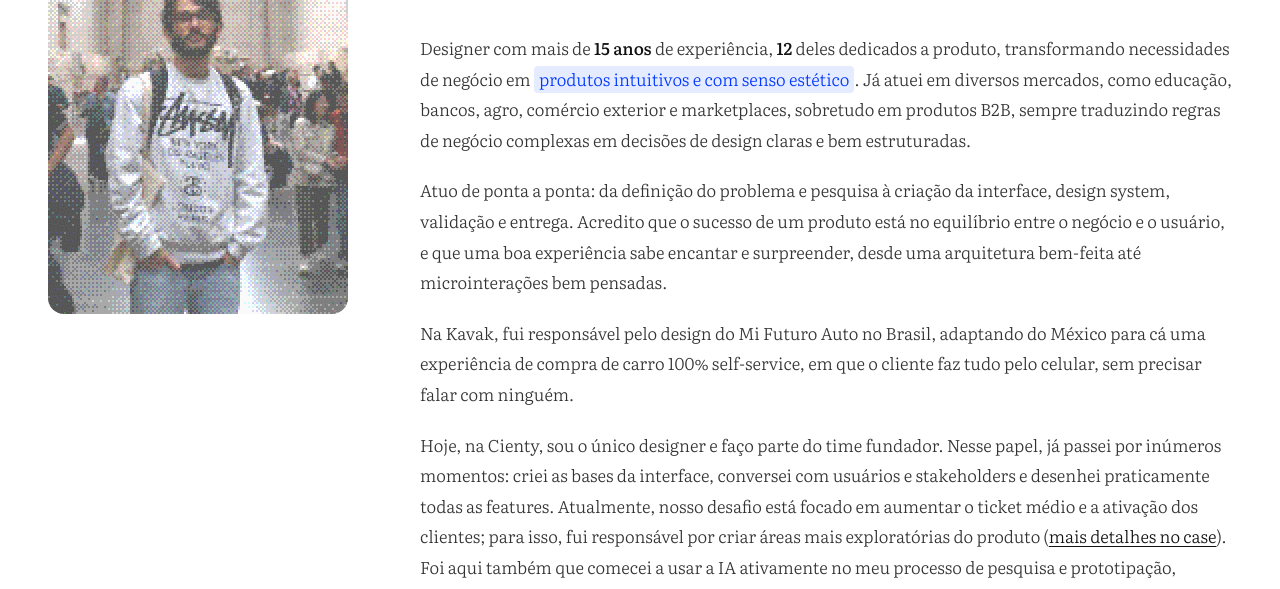
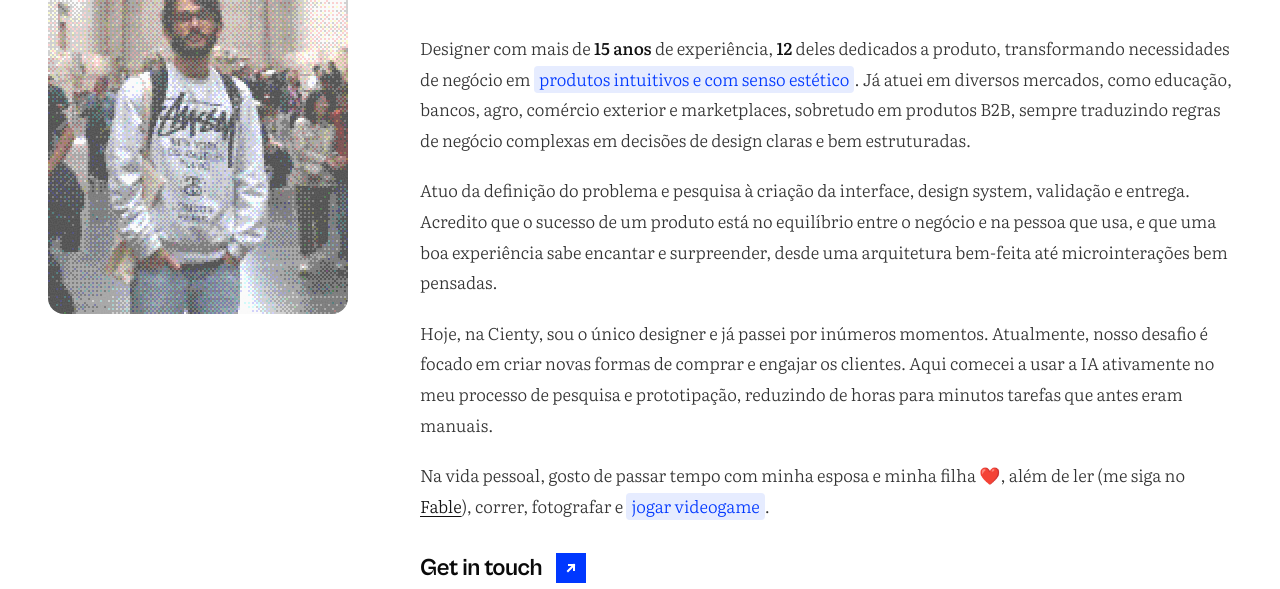
Before and after one commit to diegordrgs/diegordrgs.github.io, a plain HTML site: page about.html in a window 1280 px wide. Shown: the part 210-799 px from the top of the page. Drawn offline with Linux system fonts and the light colour scheme.

Commit message:
Update about page bio text (#41)
Claude-Session: https://claude.ai/code/session_01NFYWjifnNAQFcfmEUi1yD3

Co-authored-by: Claude <noreply@anthropic.com>

```diff
--- a/about.html
+++ b/about.html
@@ -88,9 +88,8 @@
     <p class="about-role-line" data-en="Senior Product Designer · São Paulo, Brazil">Designer de Produto Sênior · São Paulo, Brasil</p>
 
     <p class="about-bio">Designer com mais de <strong class="hl">15 anos</strong> de experiência, <strong class="hl">12</strong> deles dedicados a produto, transformando necessidades de negócio em <span class="hover-float" data-float="floatWork">produtos intuitivos e com senso estético</span>. Já atuei em diversos mercados, como educação, bancos, agro, comércio exterior e marketplaces, sobretudo em produtos B2B, sempre traduzindo regras de negócio complexas em decisões de design claras e bem estruturadas.</p>
-    <p class="about-bio">Atuo de ponta a ponta: da definição do problema e pesquisa à criação da interface, design system, validação e entrega. Acredito que o sucesso de um produto está no equilíbrio entre o negócio e o usuário, e que uma boa experiência sabe encantar e surpreender, desde uma arquitetura bem-feita até microinterações bem pensadas.</p>
-    <p class="about-bio">Na Kavak, fui responsável pelo design do Mi Futuro Auto no Brasil, adaptando do México para cá uma experiência de compra de carro 100% self-service, em que o cliente faz tudo pelo celular, sem precisar falar com ninguém.</p>
-    <p class="about-bio">Hoje, na Cienty, sou o único designer e faço parte do time fundador. Nesse papel, já passei por inúmeros momentos: criei as bases da interface, conversei com usuários e stakeholders e desenhei praticamente todas as features. Atualmente, nosso desafio está focado em aumentar o ticket médio e a ativação dos clientes; para isso, fui responsável por criar áreas mais exploratórias do produto (<a class="about-inline-link" href="case-cienty.html">mais detalhes no case</a>). Foi aqui também que comecei a usar a IA ativamente no meu processo de pesquisa e prototipação, reduzindo de horas para minutos tarefas que antes eram manuais.</p>
+    <p class="about-bio">Atuo da definição do problema e pesquisa à criação da interface, design system, validação e entrega. Acredito que o sucesso de um produto está no equilíbrio entre o negócio e na pessoa que usa, e que uma boa experiência sabe encantar e surpreender, desde uma arquitetura bem-feita até microinterações bem pensadas.</p>
+    <p class="about-bio">Hoje, na Cienty, sou o único designer e já passei por inúmeros momentos. Atualmente, nosso desafio é focado em criar novas formas de comprar e engajar os clientes. Aqui comecei a usar a IA ativamente no meu processo de pesquisa e prototipação, reduzindo de horas para minutos tarefas que antes eram manuais.</p>
     <p class="about-bio">Na vida pessoal, gosto de passar tempo com minha esposa e minha filha ❤️, além de ler (me siga no <a class="about-inline-link" href="https://fable.co/" target="_blank" rel="noopener">Fable</a>), correr, fotografar e <span class="hover-float" data-float="floatZelda">jogar videogame</span>.</p>
 
     <a href="mailto:diegorodrigues@me.com?subject=Portfolio Contact" class="about-cv-link scribble-link"><span class="cv-link-text scribble-host" data-en="Get in touch">Fale comigo</span><span class="cv-link-arrow" aria-hidden="true"><svg viewBox="0 0 16 16" fill="none" stroke="currentColor" stroke-width="2" stroke-linecap="square"><path d="M5 11 11 5M6 5h5v5"/></svg></span></a>
```
